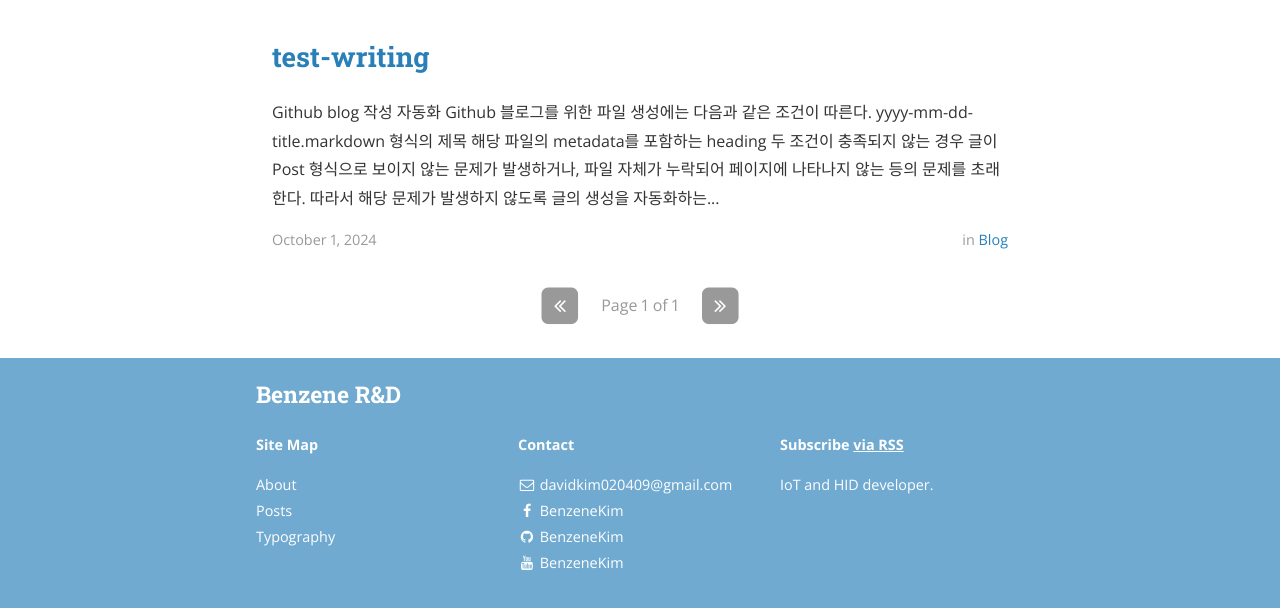
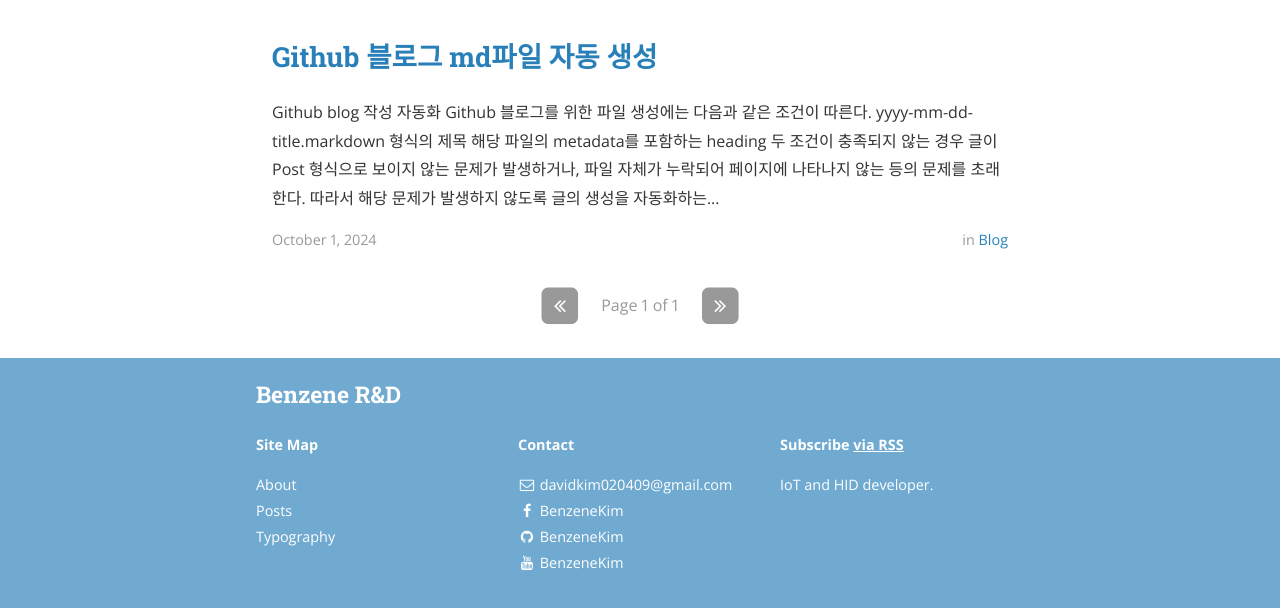
Before and after one commit to BenzeneKim/BenzeneKim.github.io, a Jekyll site: the page built from index.html, in a window 1280 px wide. Shown: the part 503-1111 px from the top of the page. Built offline with Jekyll 4.4.1, drawn with Linux system fonts in a browser that asks for light colours; nearby versions of some CDN libraries; the list of posts is cut into pages by our own code.

Commit message:
fix: blank

```diff
--- a/_posts/2024-10-01-Github-블로그-md파일-자동-생성.markdown
+++ b/_posts/2024-10-01-Github-블로그-md파일-자동-생성.markdown
@@ -1,6 +1,6 @@
 ---
 layout: post
-title:  "test-writing"
+title:  "Github 블로그 md파일 자동 생성"
 date:   2024-10-01 02:11:21
 author: BenzeneKim
 categories: blog
```
